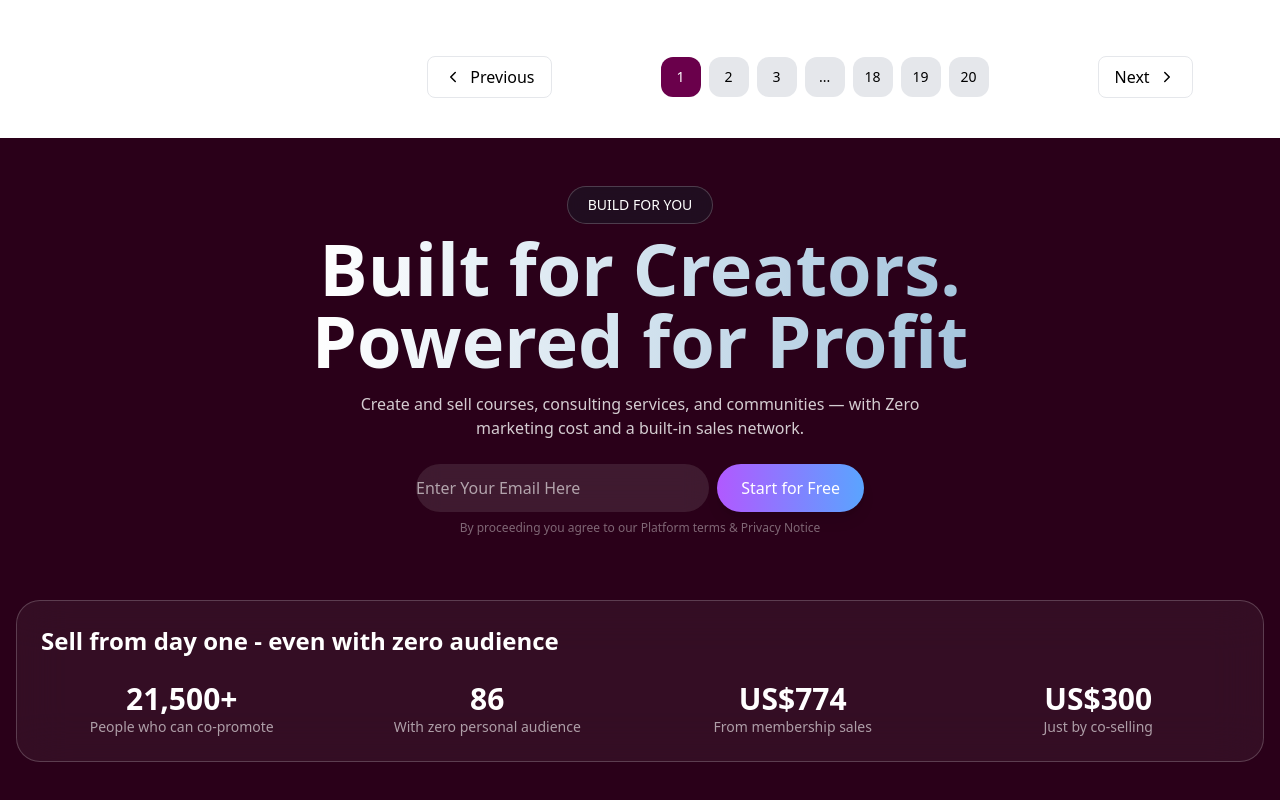
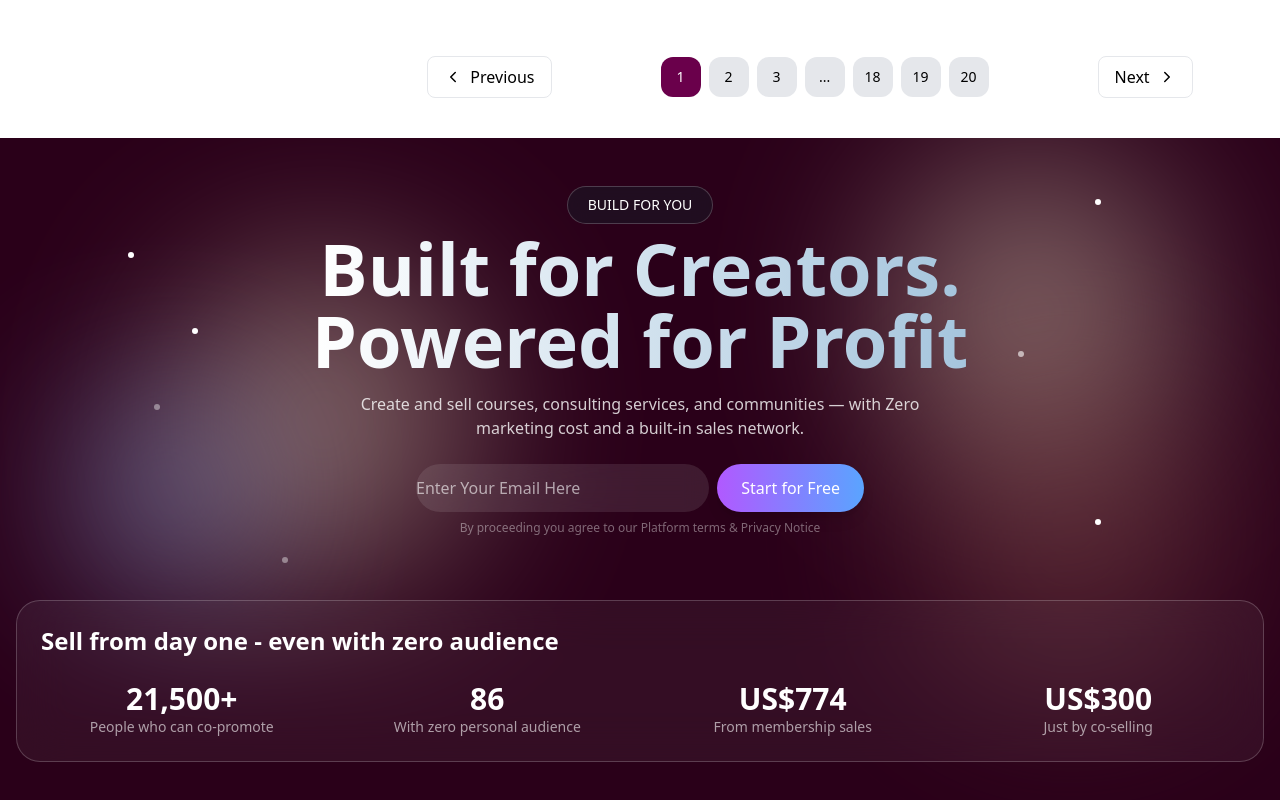
Before and after one commit to nishathub/wiztec-bd, a React (Vite) app: page / in a window 1280 px wide. Shown: the part 2340-3140 px from the top of the page. Built offline with nearby package versions, Linux system fonts and the light colour scheme; a web font is replaced by a local one.

Commit message:
blur effect and star dots are added

```diff
--- a/src/components/EllipseHeroBanner/EllipseHeroBanner.jsx
+++ b/src/components/EllipseHeroBanner/EllipseHeroBanner.jsx
@@ -1,9 +1,32 @@
 import { motion } from "framer-motion";
 
 const EllipseHeroBanner = () => {
+  const starDot = (className) => {
+    return (
+      <div className={`${className} absolute w-[6px] h-[6px] bg-white rounded-full`}></div>
+    )
+  }
   return (
     <div className="relative w-full flex justify-center items-center min-h-[90vh] bg-[#2A0019] overflow-hidden px-4">
 
+      {/* Blur Effect  */}
+      {/* left  */}
+      <div className="absolute top-[16%] left-[14%] w-72 h-80 bg-[#fff5d2] opacity-40 rounded-full blur-[90px]" />
+      <div className="absolute top-[36%] left-[8%] w-32 h-40 bg-[#99beff] opacity-80 rounded-full blur-[90px]" />
+      {/* Right  */}
+      <div className="absolute top-[2%] right-[8%] w-72 h-80 bg-[#fff5d2] opacity-40 rounded-full blur-[90px]" />
+      <div className="absolute top-[30%] right-[5%] w-72 h-80 bg-[#925853] opacity-40 rounded-full blur-[90px]" />
+
+      {/* Small Star-like Dots */}
+      {/* Left */}
+      {starDot('top-[15%] left-[10%]')}
+      {starDot('top-[25%] left-[15%]')}
+      {starDot('top-[35%] left-[12%] opacity-40')}
+      {starDot('top-[55%] left-[22%] opacity-40')}
+      {/* Right  */}
+      {starDot('top-[8%] right-[14%]')}
+      {starDot('top-[28%] right-[20%] opacity-60')}
+      {starDot('top-[50%] right-[14%]')}
 
       {/* Content */}
       <div className="relative z-10 max-w-7xl w-full text-center py-12">
```
